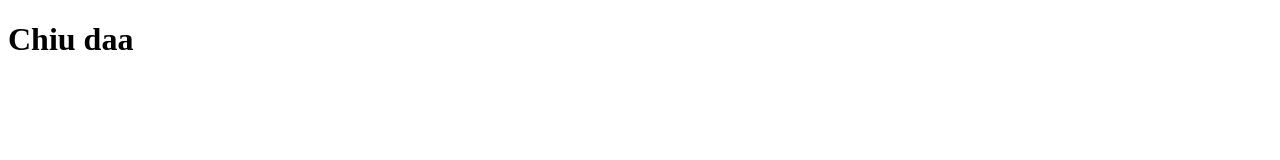
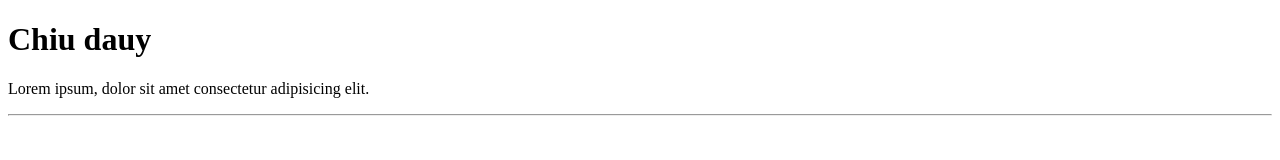
Before and after one commit to jake1411/lalw, a plain HTML site: page index.html in a window 1280 px wide. Drawn offline with Linux system fonts and the light colour scheme.

Commit message:
sua lan 2

```diff
--- a/index.html
+++ b/index.html
@@ -6,6 +6,8 @@
     <title>Document</title>
   </head>
   <body>
-    <h1>Chiu daa</h1>
+    <h1>Chiu dauy</h1>
+    <p>Lorem ipsum, dolor sit amet consectetur adipisicing elit.</p>
+    <hr />
   </body>
 </html>
```
